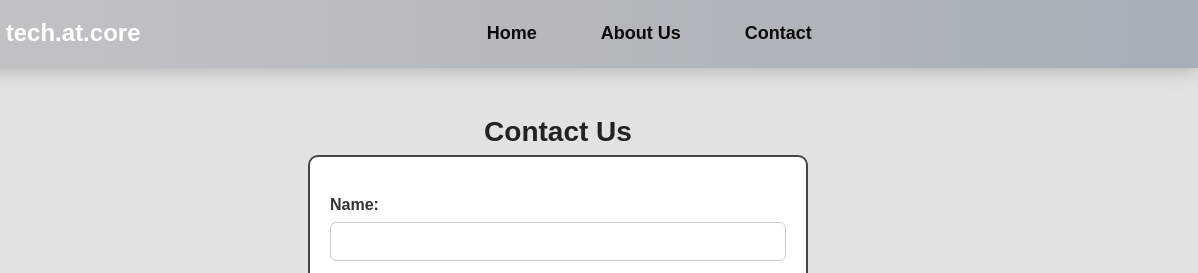
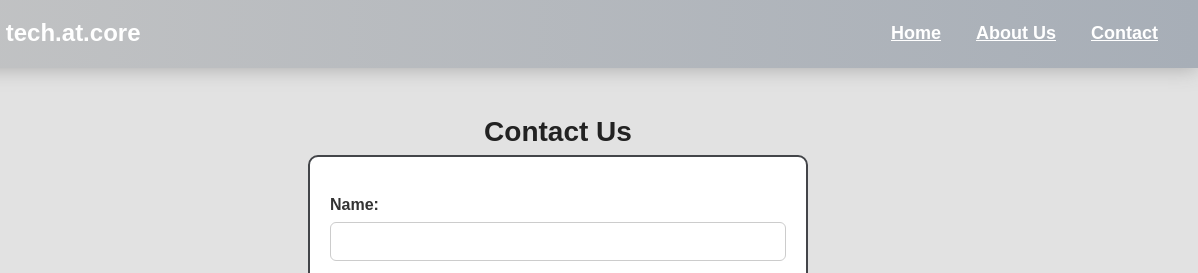
Before and after one commit to Harsha202003/Task3, a plain HTML site: page contact.html in a window 1280 px wide. Shown: the top 273 px of the page, 82-1280 px from the left. Drawn offline with Linux system fonts and the light colour scheme.

Commit message:
changes nav bar

```diff
--- a/contact.html
+++ b/contact.html
@@ -16,10 +16,10 @@
             <h2>tech.at.core</h2>
         </div>
         <div>
-            <ul>
-                <li><a href="index.html" class="nav-link">Home</a></li>
-                <li><a href="about.html" class="nav-link">About Us</a></li>
-                <li><a href="contact.html" class="nav-link active">Contact</a></li>
+            <ul class="nav-links">
+                <a href="index.html" class="nav-link">Home</a>
+                <a href="about.html" class="nav-link">About Us</a>
+                <a href="contact.html" class="nav-link active">Contact</a>
             </ul>
         </div>
     </nav>
--- a/style.css
+++ b/style.css
@@ -57,7 +57,7 @@ body {
 }
 
 .nav-links a:hover {
-    color: #caf0f8;
+    color: #1b1d97;
 }
 
 /* === HERO SECTION === */
@@ -195,58 +195,7 @@ body {
 }
 
 
-.navbar>div:nth-child(2) {
-    flex: 1;
-    display: flex;
-    justify-content: center;
-}
 
-.navbar ul {
-    display: flex;
-    gap: 2rem;
-    list-style: none;
-    margin: 0;
-    padding: 0;
-}
-
-.navbar ul li a {
-    color: rgb(10, 10, 10);
-    text-decoration: none;
-    font-weight: bold;
-    padding: 0.5rem 1rem;
-    transition: all 0.3s ease;
-}
-
-.navbar ul li a:hover,
-
-
-/* Link hover animation */
-.nav-link {
-    color: #0a0a0a;
-    font-size: 18px;
-    position: relative;
-    transition: all 0.3s ease;
-}
-
-.nav-link::after {
-    content: "";
-    position: absolute;
-    left: 0;
-    bottom: -5px;
-    width: 0%;
-    height: 2px;
-    background-color: #494949;
-    transition: width 0.3s ease;
-}
-
-.nav-link:hover {
-    color: #00bfff;
-    transform: translateY(-3px);
-}
-
-.nav-link:hover::after {
-    width: 100%;
-}
 
 /* Hover effect on navbar */
 .navbar:hover {
@@ -549,3 +498,9 @@ form button:hover {
         font-size: 14px;
     }
 }
+
+.Bat {
+    height: 10px;
+    width: 20px;
+    background-color: red;
+}
```
Also changed, not shown: about.html (+3 -3 lines), index.html (+1 -1 lines).
